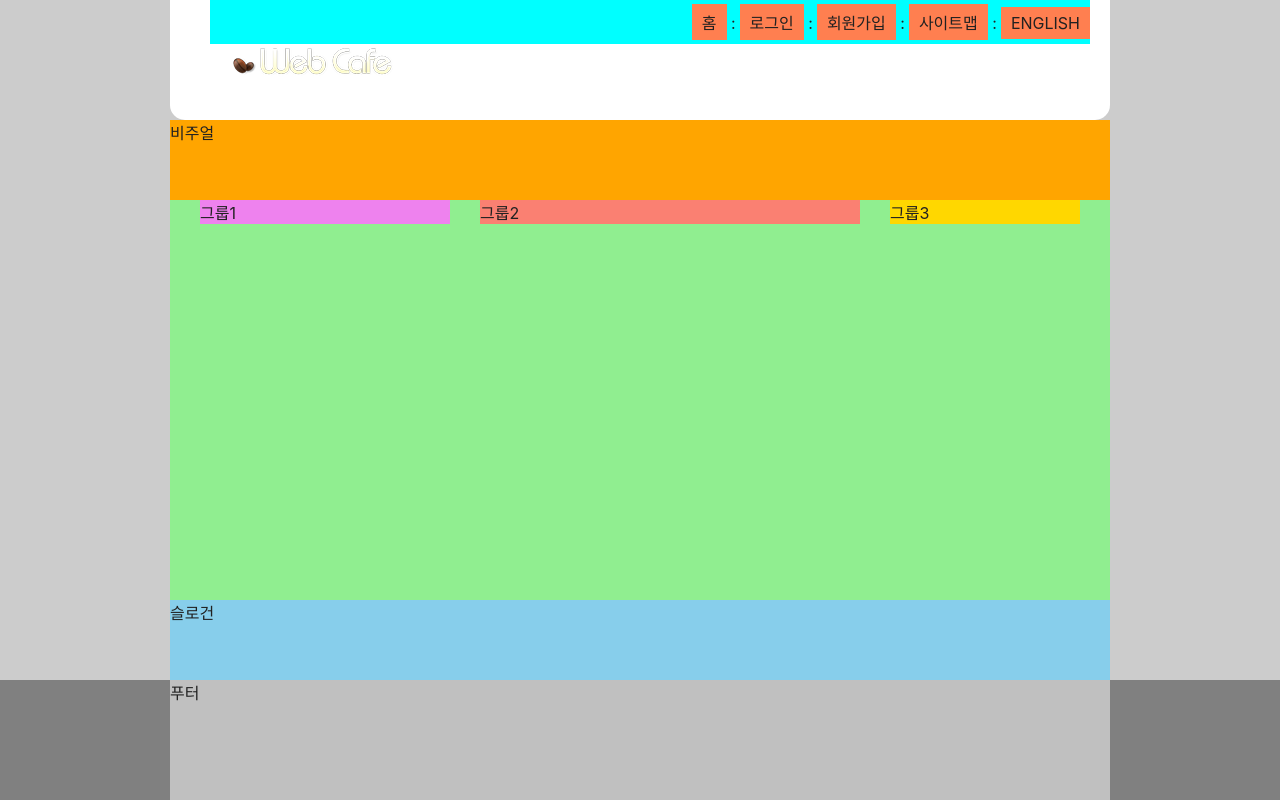
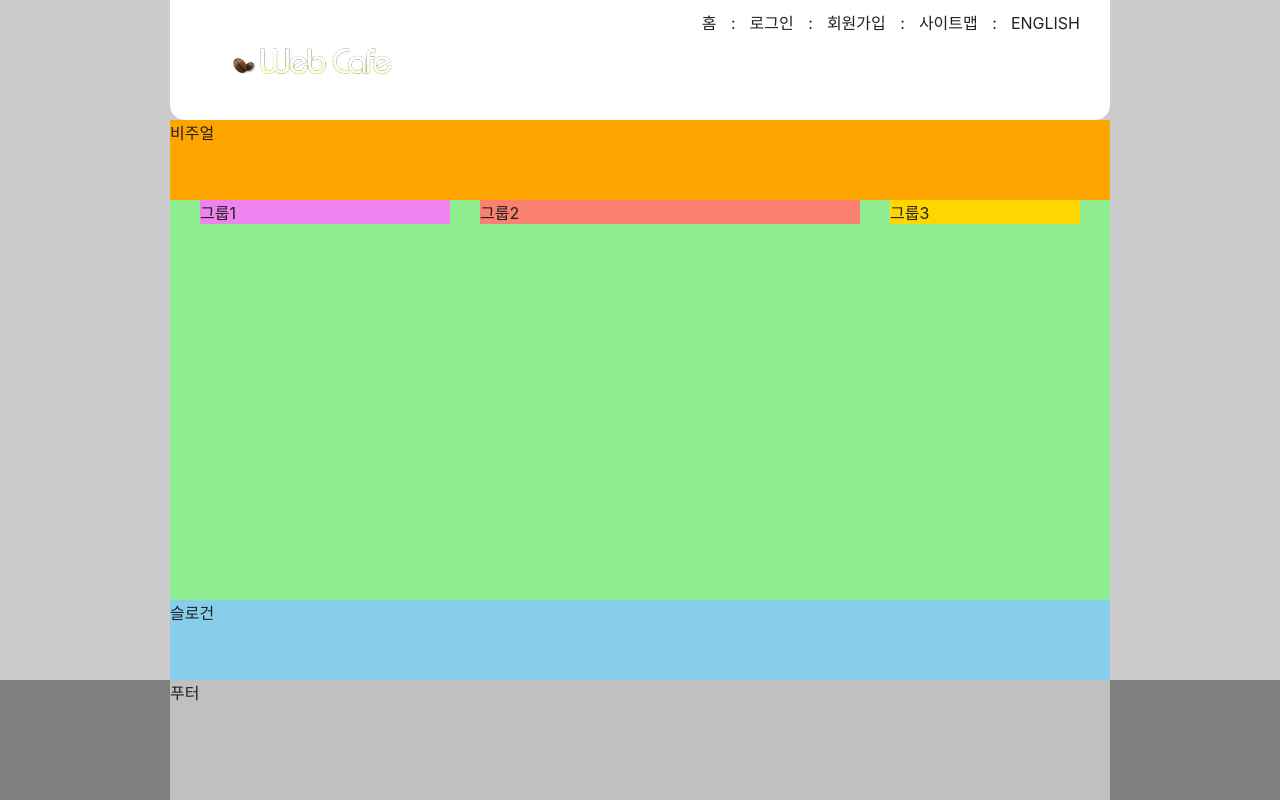
Before and after one commit to sumin-Kim-00/HTML5, a plain HTML site: page index.html in a window 1280 px wide. Drawn offline with Linux system fonts and the light colour scheme; a web font is replaced by a local one.

Commit message:
불필요한 배경색상 제거

```diff
--- a/styles/style.css
+++ b/styles/style.css
@@ -48,7 +48,7 @@ body {
 
 /* 텍스트 링크 모음 */
 .member {
-  background-color: aqua;
+  /* background-color: aqua; */
   text-align: right;
   padding: 4px 0;
   /* posision 속성을 활용하여 .member 영역을 오른쪽으로 10px만큼 이동하기 */
@@ -65,7 +65,7 @@ body {
 }
 
 .member a{
-  background-color: coral;
+  /* background-color: coral; */
   padding: 6px 10px;  /* 클릭 시 실수 방지 위해 패딩 줌 */
   display: inherit;
   text-transform: uppercase;
```
